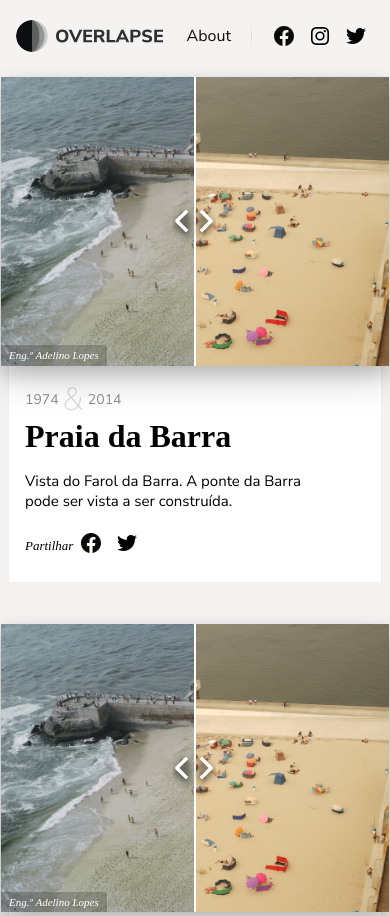
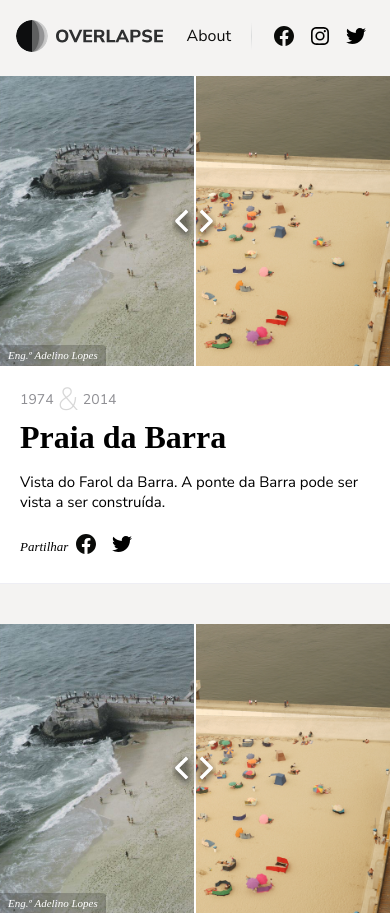
Before and after one commit to pdscunha/overlapse, a plain HTML site: page index.html in a window 390 px wide. Shown: the top 916 px of the page. Drawn offline with nearby package versions, Linux system fonts and the light colour scheme.

Commit message:
Changed main.css

```diff
--- a/css/main.css
+++ b/css/main.css
@@ -249,7 +249,9 @@ span {
 
     .photo {
         flex-direction: column-reverse;
-        margin: 40px 8px;
+        margin: 40px 0;
+        border-style: none;
+        border-bottom: solid 1px rgba(25, 25, 100, 0.07);
     }
 
     .photo:first-child {
@@ -257,23 +259,24 @@ span {
     }
 
     .info {
-        width: 100%;
+        max-width: 100%;
         max-height: 100%;
-        margin: 16px;
+        margin: 16px 20px;
     }
 
     .ba-slider {
         top: 0;
         left: 0;
-        margin: 0 -8px 0 -8px;
+        margin: 0;
+        box-shadow: none;
     }
 
     .right .ba-slider {
-        margin-right: -8px;
+        margin-right: 0;
     }
 
     .left .ba-slider {
-        margin-left: -8px;
+        margin-left: 0;
     }
 
     .description {
```
